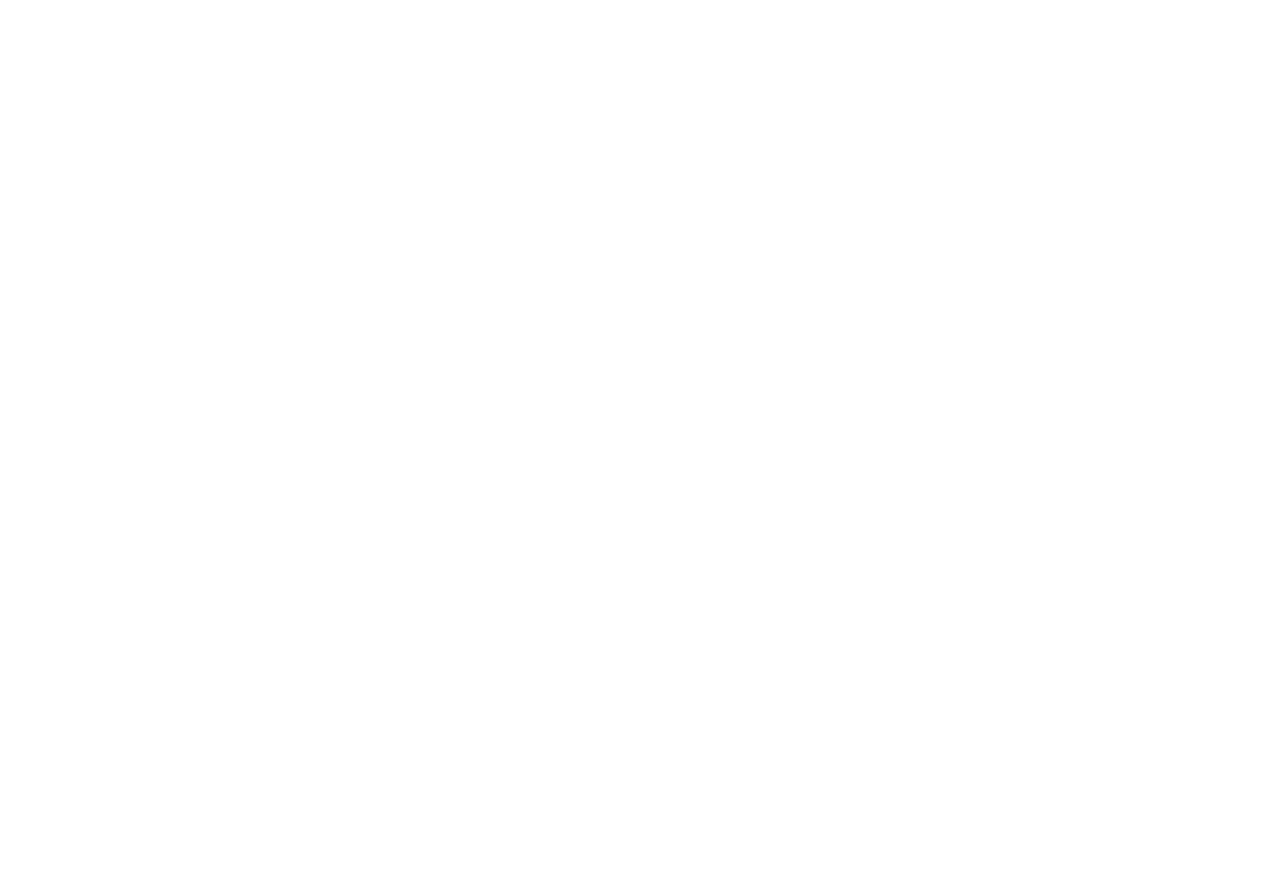
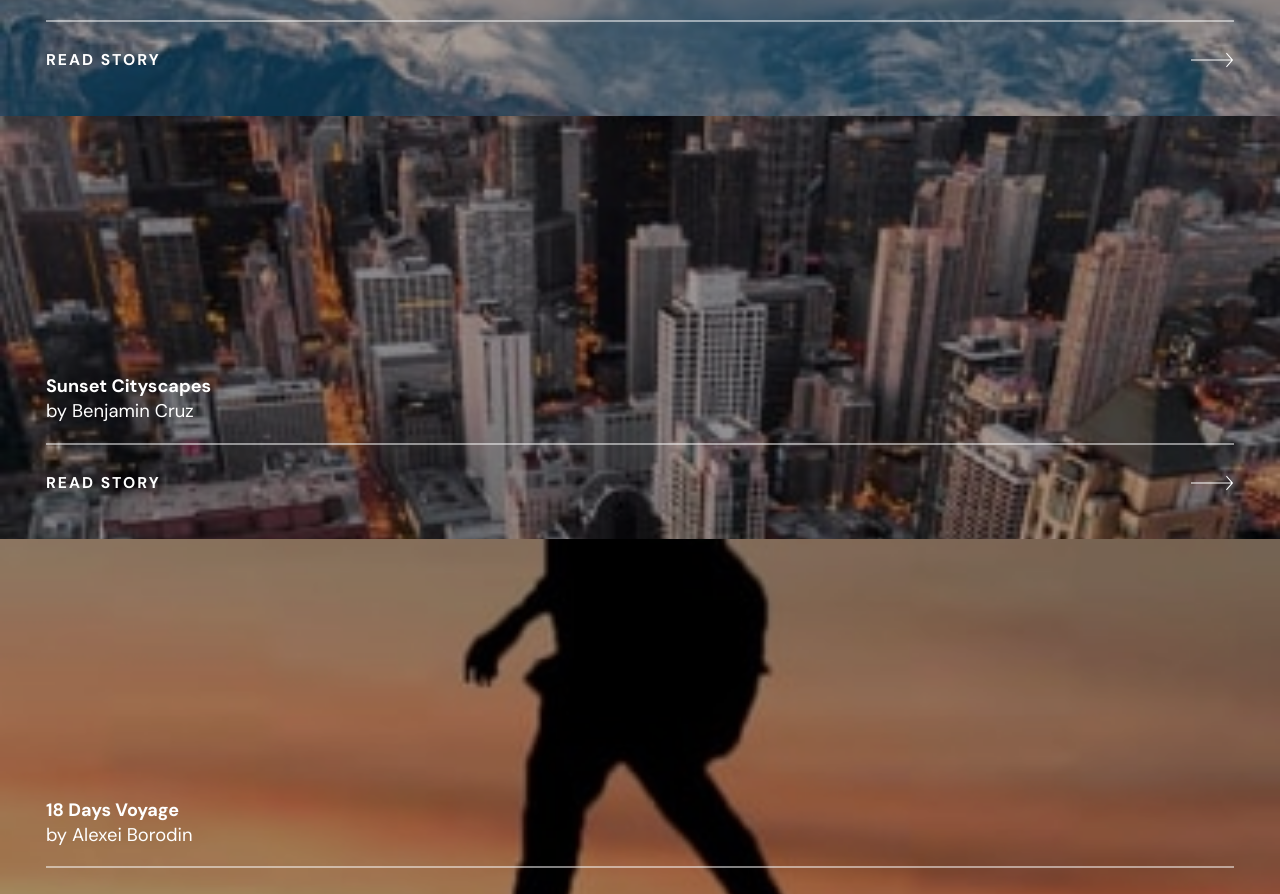
Before and after one commit to emerald-nomad/photosnap, a Next.js app: page / in a window 1280 px wide. Shown: the part 1906-2800 px from the top of the page. Before the commit the page ends 1606 px from the top, so only its background shows below. Built offline with nearby package versions, Linux system fonts and the light colour scheme.

Commit message:
mobile story preview

```diff
--- /dev/null
+++ b/src/components/StoryPreview/StoryPreview.module.scss
@@ -0,0 +1,44 @@
+.story-preview {
+  position: relative;
+  isolation: isolate;
+  height: 23em;
+
+  &__picture {
+    z-index: -10;
+    position: absolute;
+    top: 0;
+    right: 0;
+    bottom: 0;
+    left: 0;
+
+    img {
+      height: 100%;
+      width: 100%;
+      object-fit: cover;
+    }
+  }
+
+  &__content {
+    z-index: 10;
+    height: 100%;
+    display: flex;
+    flex-direction: column;
+    justify-content: flex-end;
+    padding: 2em 2.5em;
+    color: var(--color-white);
+    background-color: rgba(0, 0, 0, 0.35);
+
+    h3 {
+      text-transform: unset;
+    }
+
+    hr {
+      border: 1px solid rgba(255, 255, 255, 0.5);
+      margin: 1em 0;
+    }
+
+    a {
+      width: 100%;
+    }
+  }
+}
--- /dev/null
+++ b/src/components/StoryPreview/StoryPreview.tsx
@@ -0,0 +1,43 @@
+import { Link } from "components";
+import styles from "./StoryPreview.module.scss";
+
+interface StoryPreviewProps {
+  backgroundImg: {
+    mobile: string;
+    tablet: string;
+    desktop: string;
+  };
+  author: string;
+  title: string;
+}
+
+const StoryPreview: React.FC<StoryPreviewProps> = ({
+  backgroundImg,
+  author,
+  title,
+}) => {
+  return (
+    <section className={styles["story-preview"]}>
+      <picture className={styles["story-preview__picture"]}>
+        <source srcSet={backgroundImg.mobile} media="(max-width: 47em)" />
+        <source srcSet={backgroundImg.tablet} media="(max-width: 65em)" />
+        <img
+          className={styles["story-preview__img"]}
+          src={backgroundImg.desktop}
+          alt="Story Background Image"
+        />
+      </picture>
+
+      <div className={styles["story-preview__content"]}>
+        <h3>{title}</h3>
+        <p>by {author}</p>
+        <hr />
+        <Link dark expanded href="#">
+          Read story
+        </Link>
+      </div>
+    </section>
+  );
+};
+
+export default StoryPreview;
--- /dev/null
+++ b/src/components/StoryPreview/index.ts
@@ -0,0 +1 @@
+export { default as StoryPreview } from "./StoryPreview";
--- a/src/components/TextSection/TextSection.module.scss
+++ b/src/components/TextSection/TextSection.module.scss
@@ -18,7 +18,7 @@
     display: flex;
     flex-direction: column;
     gap: 1em;
-    padding: 2em 1em;
+    padding: 4em 2em;
 
     a {
       display: flex;
--- a/src/components/index.ts
+++ b/src/components/index.ts
@@ -1,3 +1,4 @@
 export * from "./shared";
 export * from "./Layout";
 export * from "./TextSection";
+export * from "./StoryPreview";
--- a/src/components/shared/Link/Link.module.scss
+++ b/src/components/shared/Link/Link.module.scss
@@ -1,11 +1,13 @@
 .link {
-  width: fit-content;
+  display: flex;
   padding: 0.75em 0;
   text-decoration: none;
-  display: inline-block;
   color: var(--color-black);
-  text-transform: uppercase;
   letter-spacing: 2px;
+
+  h4 {
+    display: inline-block;
+  }
 
   &:hover {
     text-decoration: underline;
@@ -18,4 +20,8 @@
   &.dark {
     filter: var(--filter-white);
   }
+
+  &.expanded {
+    justify-content: space-between;
+  }
 }
--- a/src/components/shared/Link/Link.tsx
+++ b/src/components/shared/Link/Link.tsx
@@ -3,17 +3,26 @@
 import styles from "./Link.module.scss";
 
 interface LinkProps {
+  href: string;
   dark?: boolean;
-  href: string;
+  expanded?: boolean;
 }
 
-const Link: React.FC<LinkProps> = ({ children, dark, href }) => {
-  const darkThemeClassName = dark ? styles["dark"] : "";
+const Link: React.FC<LinkProps> = ({ children, dark, expanded, href }) => {
+  const classes = [styles["link"]];
+
+  if (dark) {
+    classes.push(styles["dark"]);
+  }
+
+  if (expanded) {
+    classes.push(styles["expanded"]);
+  }
 
   return (
     <NextLink href={href}>
-      <a className={[styles["link"], darkThemeClassName].join(" ")}>
-        {children}
+      <a className={classes.join(" ")}>
+        <h4>{children}</h4>
         <Image
           src="/assets/shared/desktop/arrow.svg"
           width={43}
--- a/src/pages/index.tsx
+++ b/src/pages/index.tsx
@@ -1,4 +1,4 @@
-import { Button, Link, TextSection } from "components";
+import { Button, Link, StoryPreview, TextSection } from "components";
 import type { NextPage } from "next";
 import Head from "next/head";
 import Image from "next/image";
@@ -49,6 +49,46 @@
           href: "/stories",
         }}
       />
+
+      <StoryPreview
+        backgroundImg={{
+          mobile: "/assets/stories/mobile/mountains.jpg",
+          tablet: "/assets/stories/tablet/mountains.jpg",
+          desktop: "/assets/stories/desktop/mountains.jpg",
+        }}
+        title="The Mountains"
+        author="John Appleseed"
+      />
+
+      <StoryPreview
+        backgroundImg={{
+          mobile: "/assets/stories/mobile/cityscapes.jpg",
+          tablet: "/assets/stories/tablet/cityscapes.jpg",
+          desktop: "/assets/stories/desktop/cityscapes.jpg",
+        }}
+        title="Sunset Cityscapes"
+        author="Benjamin Cruz"
+      />
+
+      <StoryPreview
+        backgroundImg={{
+          mobile: "/assets/stories/mobile/18-days-voyage.jpg",
+          tablet: "/assets/stories/tablet/18-days-voyage.jpg",
+          desktop: "/assets/stories/desktop/18-days-voyage.jpg",
+        }}
+        title="18 Days Voyage"
+        author="Alexei Borodin"
+      />
+
+      <StoryPreview
+        backgroundImg={{
+          mobile: "/assets/stories/mobile/architecturals.jpg",
+          tablet: "/assets/stories/tablet/architecturals.jpg",
+          desktop: "/assets/stories/desktop/architecturals.jpg",
+        }}
+        title="Architecturals"
+        author="Samantha Brooke"
+      />
     </>
   );
 };
```
